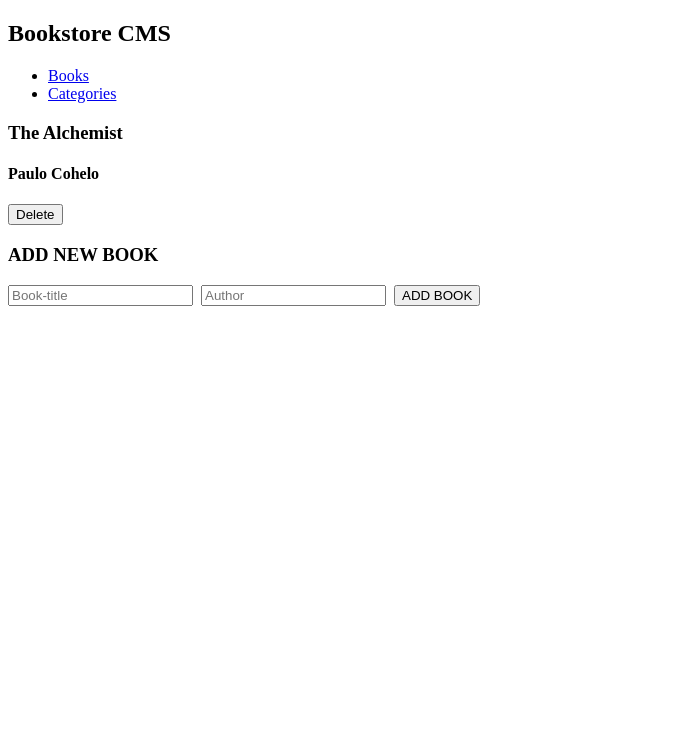
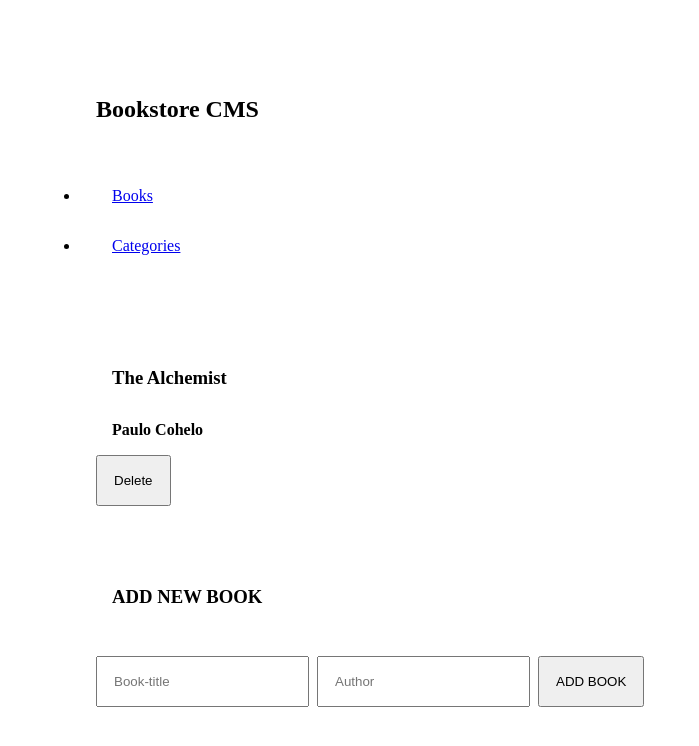
Before and after one commit to AbrahaKahsay/bookstore, a React (Create React App) app: page / in a window 1280 px wide. Shown: the top 746 px of the page, without its empty margins (0-699 px from the left). Built offline with nearby package versions, Linux system fonts and the light colour scheme.

Commit message:
Fix linter errors

```diff
--- a/src/App.css
+++ b/src/App.css
@@ -0,0 +1,4 @@
+* {
+  margin: 0;
+  padding: 1rem;
+}
--- a/src/App.js
+++ b/src/App.js
@@ -1,3 +1,4 @@
+import './App.css';
 import { Link, Routes, Route } from 'react-router-dom';
 import Books from './components/Books';
 import Categories from './components/Categories';
```
